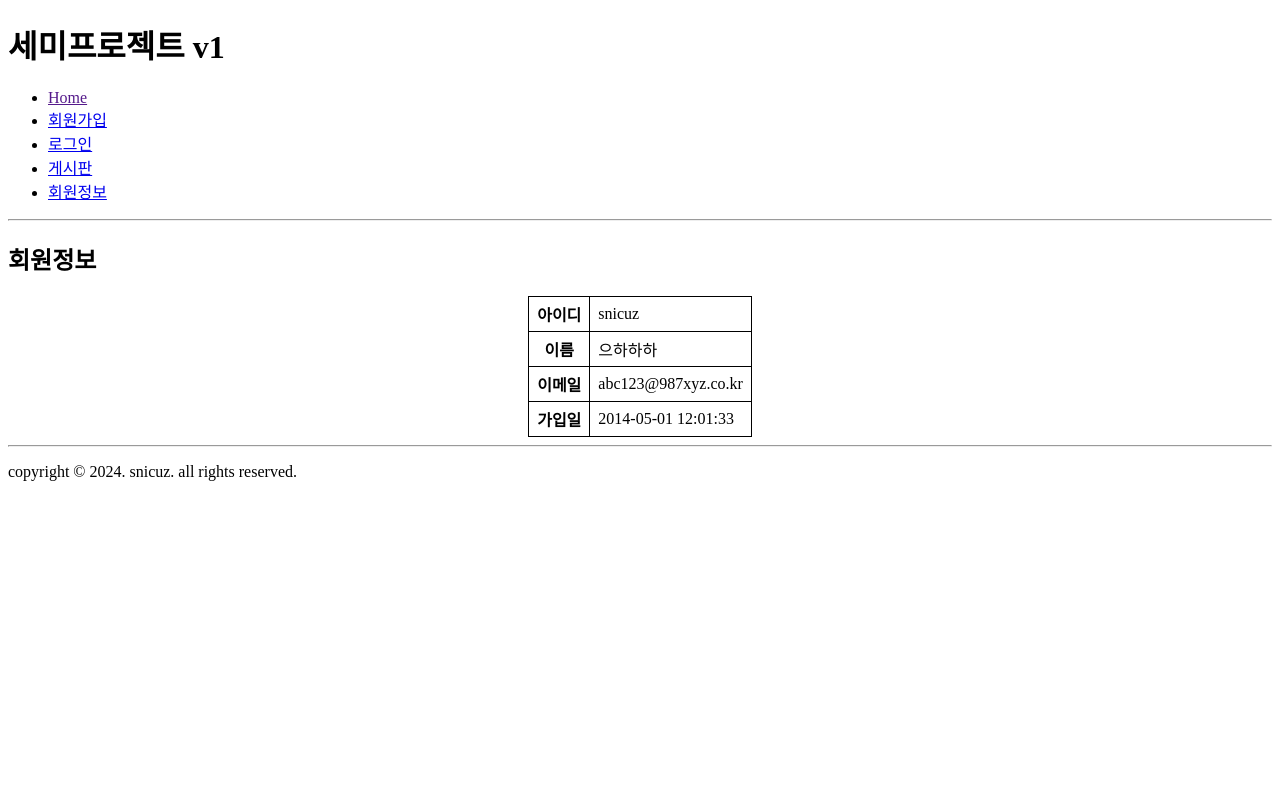
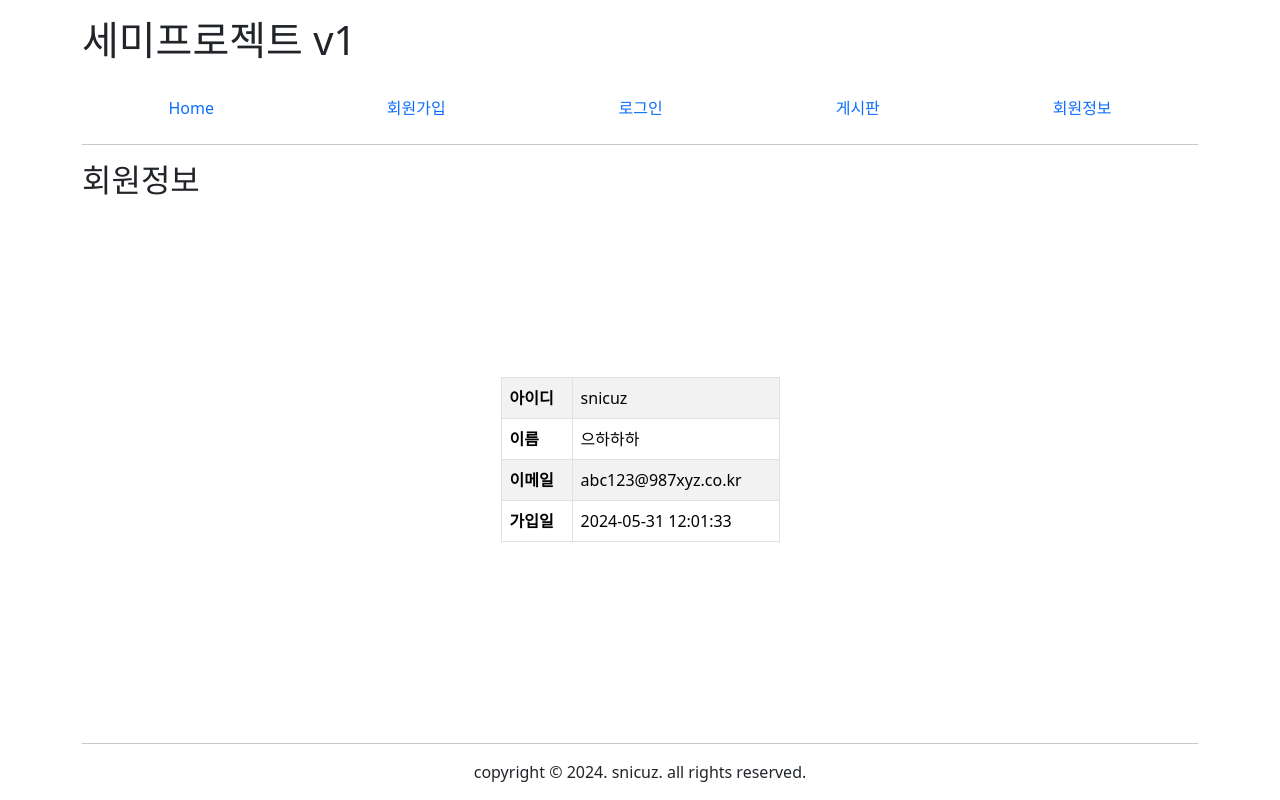
Before and after one commit to pq100/semiprojectv1b, a FastAPI app: page /member/myinfo in a window 1280 px wide. Run offline with FastAPI, Linux system fonts and the light colour scheme; some libraries are stand-ins or nearby versions.

Commit message:
myinfo을 bootstrap으로 변경

```diff
--- a/views/templates/member/login.html
+++ b/views/templates/member/login.html
@@ -41,7 +41,7 @@
     </main>
     <footer>
         <hr>
-        <p>copyright &copy; 2024. snicuz. all rights reserved.</p>
+        <p class="text-center">copyright &copy; 2024. snicuz. all rights reserved.</p>
     </footer>
 </div>
 </body>
--- a/views/templates/member/myinfo.html
+++ b/views/templates/member/myinfo.html
@@ -3,38 +3,37 @@
 <head>
     <meta charset="UTF-8">
     <title>세미프로젝트</title>
+    <link rel="stylesheet" href="/static/css/bs5/bootstrap.min.css">
     <link rel="stylesheet" href="/static/css/project.css">
     <style>
-        table { border: 1px solid black; margin: 0 auto;
-            border-collapse: collapse }
-        th, td { border: 1px solid black; padding: 5px 8px }
     </style>
 </head>
 <body>
-<div id="wrap">
-    <header><h1>세미프로젝트 v1</h1></header>
-    <nav><ul>
-        <li><a href="">Home</a></li>
-        <li><a href="/member/join">회원가입</a></li>
-        <li><a href="/member/login">로그인</a></li>
-        <li><a href="/board/list">게시판</a></li>
-        <li><a href="/member/myinfo">회원정보</a></li>
+<div id="wrap" class="container">
+    <header class="py-3"><h1>세미프로젝트 v1</h1></header>
+    <nav><ul class="nav nav-fill">
+        <li class="nav-item"><a class="nav-link" href="/">Home</a></li>
+        <li class="nav-item"><a class="nav-link" href="/member/join">회원가입</a></li>
+        <li class="nav-item"><a class="nav-link" href="/member/login">로그인</a></li>
+        <li class="nav-item"><a class="nav-link" href="/board/list">게시판</a></li>
+        <li class="nav-item"><a class="nav-link" href="/member/myinfo">회원정보</a></li>
     </ul>
         <hr>
     </nav>
     <main>
         <h2>회원정보</h2>
-      <table cellpadding="5">
+        <div class="d-flex justify-content-center align-items-center" style="height: 65vh">
+      <table class="table w-25 table-bordered table-striped">
           <tr><th>아이디</th><td>snicuz</td></tr>
           <tr><th>이름</th><td>으하하하</td></tr>
           <tr><th>이메일</th><td>abc123@987xyz.co.kr</td></tr>
-          <tr><th>가입일</th><td>2014-05-01 12:01:33</td></tr>
-
+          <tr><th>가입일</th><td>2024-05-31 12:01:33</td></tr>
       </table>
+        </div>
     </main>
     <footer>
         <hr>
-        <p>copyright &copy; 2024. snicuz. all rights reserved.</p>
+        <p class="text-center">copyright &copy; 2024. snicuz. all rights reserved.</p>
     </footer>
 </div>
 </body>
```
